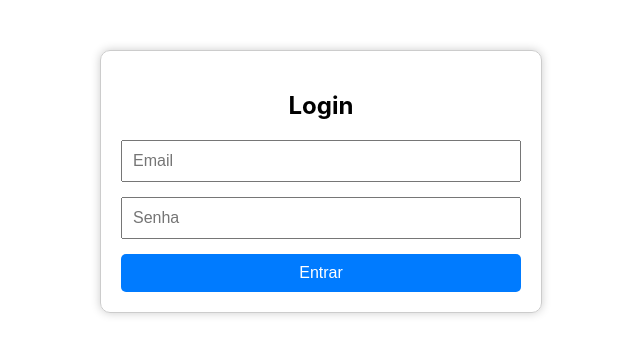
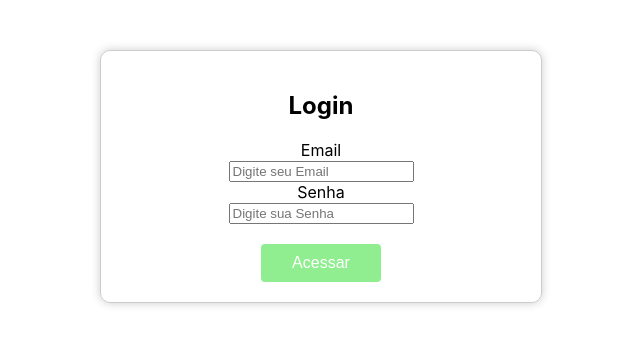
Before and after one commit to Daniel-francisco2304/ProjetoIntegrador, a React (Create React App) app in the folder frontend/: page / in a window 1280 px wide. Shown: the top 354 px of the page, without its empty margins (319-959 px from the left). Built offline with nearby package versions, Linux system fonts and the light colour scheme.

Commit message:
custom style

```diff
--- a/frontend/package.json
+++ b/frontend/package.json
@@ -9,6 +9,7 @@
     "@testing-library/user-event": "^13.5.0",
     "axios": "^1.10.0",
     "bootstrap-icons": "^1.13.1",
+    "firebase": "^12.0.0",
     "react": "^19.1.0",
     "react-dom": "^19.1.0",
     "react-router-dom": "^7.6.3",
--- a/frontend/src/components/MyButton.js
+++ b/frontend/src/components/MyButton.js
@@ -1,27 +1,47 @@
+import React from "react";
+import { variantStyles, sizeStyles, textStyles } from "./Style/VariantStyle";
 
 function MyButton(props) {
+    const {
+        title,
+        onClick,
+        type,
+        value,
+        onChange,
+        style: customStyle,
+        variant = "default",
+        text = "default",
+        size = "md",
+        disabled = false,
+    } = props;
+
+    const baseStyle = {
+        border: "none",
+        borderRadius: "4px",
+        cursor: "pointer",
+        minWidth: "120px",
+    };
+
+    const combinedStyle = {
+        ...baseStyle,
+        ...variantStyles[variant],
+        ...sizeStyles[size],
+        ...textStyles[text],
+        ...customStyle,
+    };
+
     return (
         <button
-            style={style.mybotton || props.color}
-            onClick={props.action}
-            value={props.value}
-            onChange={props.onChange}
+            style={combinedStyle}
+            onClick={onClick}
+            type={type}
+            value={value}
+            onChange={onChange}
+            disabled={disabled}
         >
-            {props.title}
+            {title}
         </button>
     );
 }
 
-const style = {
-    mybotton: {
-        padding: '12px',
-        backgroundColor: '#90EE90',
-        color: 'white',
-        border: 'none',
-        borderRadius: '4px',
-        cursor: 'pointer',
-        minWidth: '200px',
-    }
-
-}
-export default MyButton
+export default MyButton;
--- /dev/null
+++ b/frontend/src/components/Style/VariantStyle.js
@@ -0,0 +1,56 @@
+export const variantStyles = {
+    default: {
+        backgroundColor: "#90EE90",
+    },
+    primary: {
+        backgroundColor: "#007bff",
+    },
+    secondary: {
+        backgroundColor: "#6c757d",
+    },
+    danger: {
+        backgroundColor: "#dc3545",
+    },
+    success: {
+        backgroundColor: "#28a745",
+    },
+    warning: {
+        backgroundColor: "#ffc107",
+    }
+}
+
+export const sizeStyles = {
+  sm: {
+    padding: "6px 12px",
+    fontSize: "0.8rem",
+  },
+  md: {
+    padding: "10px 20px",
+    fontSize: "1rem",
+  },
+  lg: {
+    padding: "14px 28px",
+    fontSize: "1.2rem",
+  },
+};
+
+export const textStyles = {
+    default: {
+        color: "white",
+    },
+    primary: {
+        color: "black",
+    },
+    secondary: {
+        color: "#6c757d",
+    },
+    danger: {
+        color: "#dc3545",
+    },
+    success: {
+        color: "#28a745",
+    },
+    warning: {
+        color: "#ffc107"
+    }
+}
--- /dev/null
+++ b/frontend/src/services/firebaseCloud.js
@@ -0,0 +1,22 @@
+// Import the functions you need from the SDKs you need
+import { initializeApp } from "firebase/app";
+import { getAnalytics } from "firebase/analytics";
+import { getFirestore } from "firebase/firestore";
+import { getAuth } from "firebase/auth";
+
+const firebaseConfig = {
+  apiKey: "AIzaSyCMa4xMPWewcqKEA9C9N42h9i2n0FmhA60",
+  authDomain: "sgtst-cloud.firebaseapp.com",
+  projectId: "sgtst-cloud",
+  storageBucket: "sgtst-cloud.firebasestorage.app",
+  messagingSenderId: "108061231507",
+  appId: "1:108061231507:web:f8a02a0eefcbf2bd65c066",
+  measurementId: "G-1YDPT95GSW"
+};
+
+// Initialize Firebase
+const app = initializeApp(firebaseConfig);
+const analytics = getAnalytics(app);
+
+export const db = getFirestore(app);
+export const auth = getAuth(app);
--- a/frontend/src/view/Login.js
+++ b/frontend/src/view/Login.js
@@ -1,55 +1,48 @@
 // src/pages/Login.js
 import React, { useState } from 'react';
-import axios from 'axios';
 import { useNavigate } from 'react-router-dom';
+import { auth } from '../services/firebaseCloud';
+import { signInWithEmailAndPassword } from 'firebase/auth';
+import MyButton from '../components/MyButton';
 
 function Login() {
+    const navigate = useNavigate()
     const [email, setEmail] = useState('');
     const [senha, setSenha] = useState('');
-    const [erro, setErro] = useState(null);
-    const navigate = useNavigate();
 
-    const handleLogin = async (e) => {
-        e.preventDefault();
-        setErro(null);
-
+    async function login(email, senha) {
         try {
-            const res = await axios.post('http://localhost:3001/login', { email, senha });
-
-            if (res.data.sucesso) {
-                // Redireciona para a página principal após login
-                navigate('/Home');
-            } else {
-                setErro('Credenciais inválidas');
+            await signInWithEmailAndPassword(auth, email, senha);
+            //console.log('Logado');
+            navigate('/Home')
+        } catch (error) {
+            alert(error)
         }
-        } catch (err) {
-            setErro('Erro ao tentar logar');
     }
-    };
 
     return (
         <div style={styles.container}>
             <h2>Login</h2>
-            <form onSubmit={handleLogin} style={styles.form}>
+            <text>
+                Email
+            </text><br />
+
             <input
-                    type="email"
-                    placeholder="Email"
+                placeholder='Digite seu Email'
                 value={email}
                 onChange={(e) => setEmail(e.target.value)}
-                    required
-                    style={styles.input}
-                />
+            /><br />
+
+            <text>
+                Senha
+            </text><br />
+
             <input
-                    type="password"
-                    placeholder="Senha"
+                placeholder='Digite sua Senha'
                 value={senha}
                 onChange={(e) => setSenha(e.target.value)}
-                    required
-                    style={styles.input}
-                />
-                <button type="submit" style={styles.button}>Entrar</button>
-                {erro && <p style={{ color: 'red' }}>{erro}</p>}
-            </form>
+            /><br /><br />
+            <MyButton title='Acessar'/>
         </div>
     );
 }
```
Also changed, not shown: 1 other file (tests, documents, lock files or other folders). Lines whose indentation alone changed are shown as unchanged.
